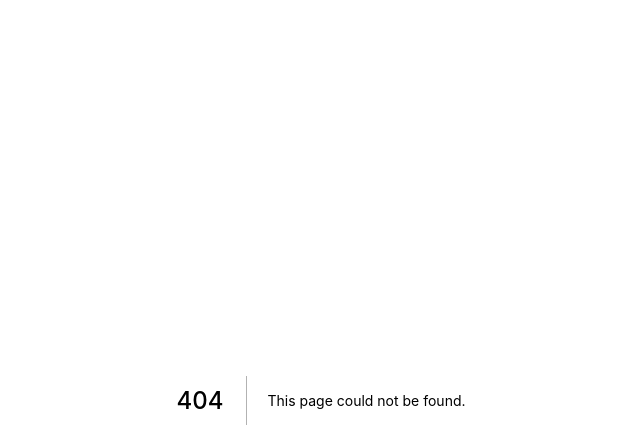
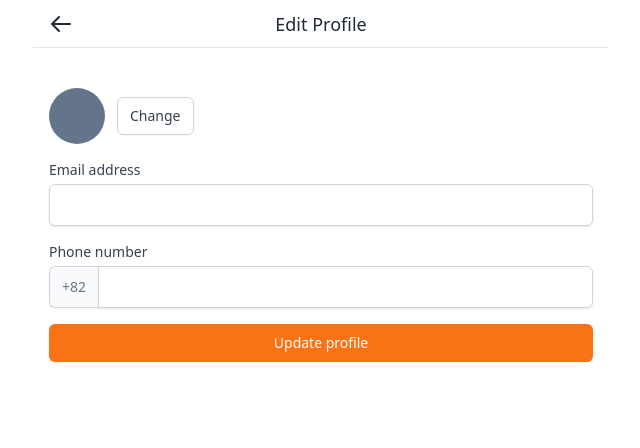
Before and after one commit to jiho3894/CharleyMarket, a Next.js app: page /profile/edit in a window 1280 px wide. Before the commit this address had no page. Shown: the top 448 px of the page, without its empty margins (319-959 px from the left). Built offline with nearby package versions, Linux system fonts and the light colour scheme.

Commit message:
[feat] image upload

```diff
--- /dev/null
+++ b/pages/profile/edit.tsx
@@ -0,0 +1,39 @@
+import type { NextPage } from "next";
+import Button from "../../components/button";
+import Input from "../../components/input";
+import Layout from "../../components/layout";
+
+const EditProfile: NextPage = () => {
+  return (
+    <Layout canGoBack title="Edit Profile">
+      <form className="space-y-4 py-10 px-4">
+        <div className="flex items-center space-x-3">
+          <div className="h-14 w-14 rounded-full bg-slate-500" />
+          <label
+            htmlFor="picture"
+            className="cursor-pointer rounded-md border border-gray-300 py-2 px-3 text-sm font-medium text-gray-700 shadow-sm hover:bg-gray-50 focus:ring-2 focus:ring-orange-500 focus:ring-offset-2"
+          >
+            Change
+            <input
+              id="picture"
+              type="file"
+              className="hidden"
+              accept="image/*"
+            />
+          </label>
+        </div>
+        <Input required label="Email address" name="email" type="email" />
+        <Input
+          required
+          label="Phone number"
+          name="phone"
+          type="number"
+          kind="phone"
+        />
+        <Button text="Update profile" />
+      </form>
+    </Layout>
+  );
+};
+
+export default EditProfile;
```
